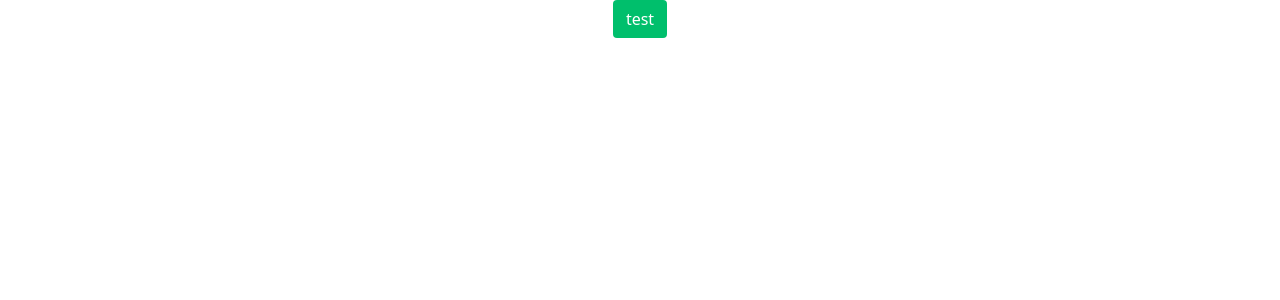
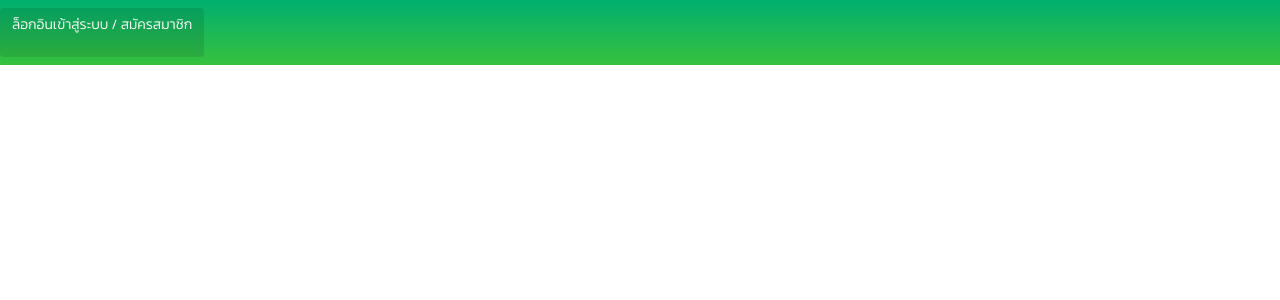
Before and after one commit to pawutj/bookstore_front, a React (Create React App) app: page / in a window 1280 px wide. Shown: the top 300 px of the page. Built offline with nearby package versions, Linux system fonts and the light colour scheme.

Commit message:
Add font to project

```diff
--- a/public/index.html
+++ b/public/index.html
@@ -1,14 +1,15 @@
 <!DOCTYPE html>
 <html lang="en">
+
 <head>
   <meta charset="utf-8" />
   <link rel="icon" href="%PUBLIC_URL%/favicon.ico" />
   <meta name="viewport" content="width=device-width, initial-scale=1" />
   <meta name="theme-color" content="#000000" />
-    <meta
-      name="description"
-      content="Web site created using create-react-app"
-    />
+  <meta name="description" content="Web site created using create-react-app" />
+  <link rel="preconnect" href="https://fonts.googleapis.com">
+  <link rel="preconnect" href="https://fonts.gstatic.com" crossorigin>
+  <link href="https://fonts.googleapis.com/css2?family=Kanit:wght@300&display=swap" rel="stylesheet">
   <link rel="apple-touch-icon" href="%PUBLIC_URL%/logo192.png" />
   <!--
       manifest.json provides metadata used when your web app is installed on a
@@ -26,6 +27,7 @@
     -->
   <title>React App</title>
 </head>
+
 <body>
   <noscript>You need to enable JavaScript to run this app.</noscript>
   <div id="root"></div>
@@ -40,4 +42,8 @@
       To create a production bundle, use `npm run build` or `yarn build`.
     -->
 </body>
+<style>
+  @import url('https://fonts.googleapis.com/css2?family=Kanit:wght@200&display=swap');
+</style>
+
 </html>
--- a/src/App.css
+++ b/src/App.css
@@ -1,4 +1,5 @@
 .App {
+  font-family: "Kanit", sans-serif;
   text-align: center;
 }
 
--- /dev/null
+++ b/src/components/Navbar/css.js
@@ -0,0 +1,20 @@
+import styled from "styled-components";
+import { colors } from "../../styles/ci";
+
+export const Navbar = styled.div.attrs(() => ({
+  className: "navbar",
+}))`
+  background-image: linear-gradient(${colors.mainBg1}, ${colors.mainBg2});
+
+  button {
+    background-color: rgba(0, 0, 0, 0.1);
+    border: rgba(0, 0, 0, 0);
+    color: white;
+    p {
+      font-size: 14px;
+    }
+    :hover {
+      color: white;
+    }
+  }
+`;
--- a/src/components/Navbar/index.jsx
+++ b/src/components/Navbar/index.jsx
@@ -1,11 +1,12 @@
 import Button from "../Button"
-
-const Navbar = () =>{
+import {Navbar} from "./css"
+const NavbarComponent = () =>{
     return (
-        < Button />
-
+        <Navbar>
+            <button className ="btn"><p>ล็อกอินเข้าสู่ระบบ / สมัครสมาชิก</p></button>
+        </Navbar>
     )
 }
 
 
-export default Navbar;
+export default NavbarComponent;
--- a/src/index.css
+++ b/src/index.css
@@ -1,13 +1,11 @@
 body {
   margin: 0;
-  font-family: -apple-system, BlinkMacSystemFont, 'Segoe UI', 'Roboto', 'Oxygen',
-    'Ubuntu', 'Cantarell', 'Fira Sans', 'Droid Sans', 'Helvetica Neue',
-    sans-serif;
+  font-family: "Kanit", sans-serif;
   -webkit-font-smoothing: antialiased;
   -moz-osx-font-smoothing: grayscale;
 }
 
 code {
-  font-family: source-code-pro, Menlo, Monaco, Consolas, 'Courier New',
+  font-family: source-code-pro, Menlo, Monaco, Consolas, "Courier New",
     monospace;
 }
```
Lines whose indentation alone changed are shown as unchanged.
